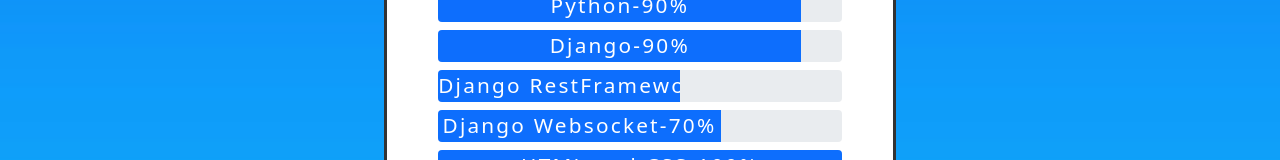
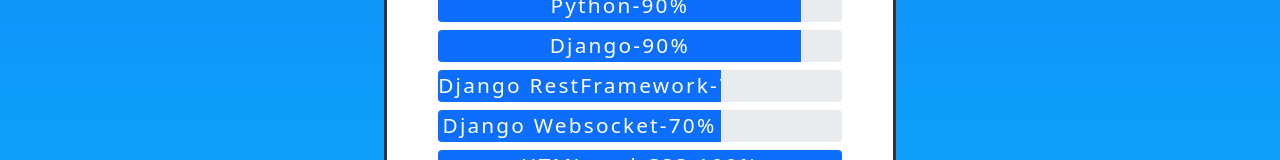
Before and after one commit to KiarashYavari/MyCv, a plain HTML site: page index.htm in a window 1280 px wide. Shown: the part 602-762 px from the top of the page. Drawn offline with nearby package versions, Linux system fonts and the light colour scheme.

Commit message:
update  django rest framework skill

```diff
--- a/index.htm
+++ b/index.htm
@@ -53,7 +53,7 @@
                     </h3>
                     <h3>
                          <div class="progress">
-                              <div class="progress-bar" role="progressbar" style="width: 60%;" aria-valuenow="60" aria-valuemin="0" aria-valuemax="100">Django RestFramework-60%</div>
+                              <div class="progress-bar" role="progressbar" style="width: 70%;" aria-valuenow="70" aria-valuemin="0" aria-valuemax="100">Django RestFramework-70%</div>
                          </div>
                     </h3>
                     <h3>
```
